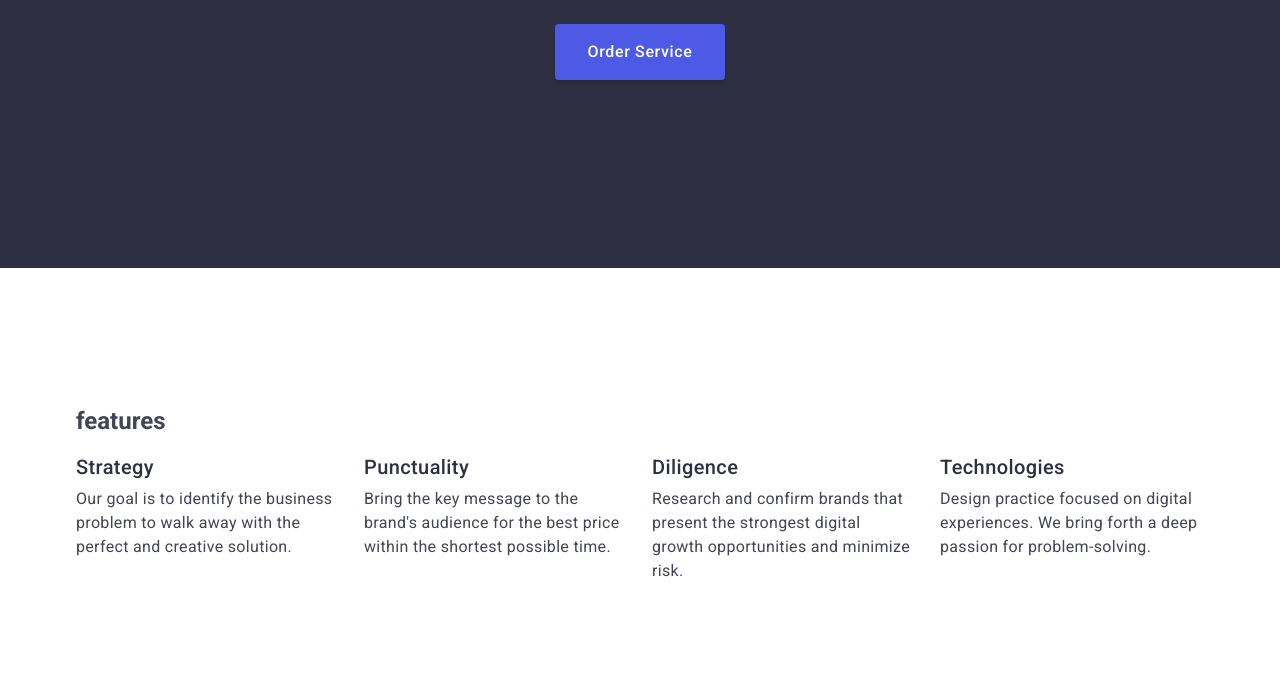
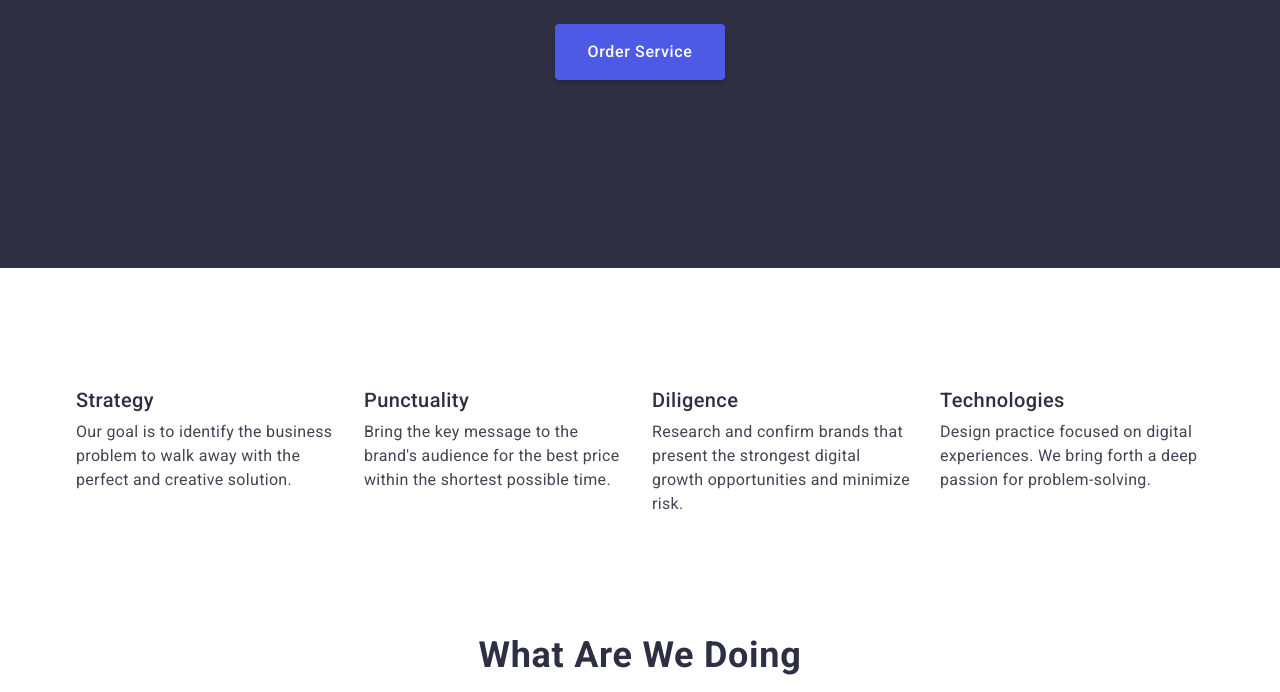
Before and after one commit to GuraVolodymyr/HW-03, a plain HTML site: page index.html in a window 1280 px wide. Shown: the part 405-1097 px from the top of the page. Drawn offline with nearby package versions, Linux system fonts and the light colour scheme.

Commit message:
Update index.html

```diff
--- a/index.html
+++ b/index.html
@@ -53,7 +53,7 @@
         <!-- Features -->
         <section class="futures">
             <div class="futures-container container">
-                <h2 visually-hidden class="features-title">features</h2>
+                <h2 hidden class="features-title">features</h2>
                 <ul class="features-list list">
                     <li class="features-item features-link link ">
                         <h3 class="subject-features">Strategy</h3>
```
